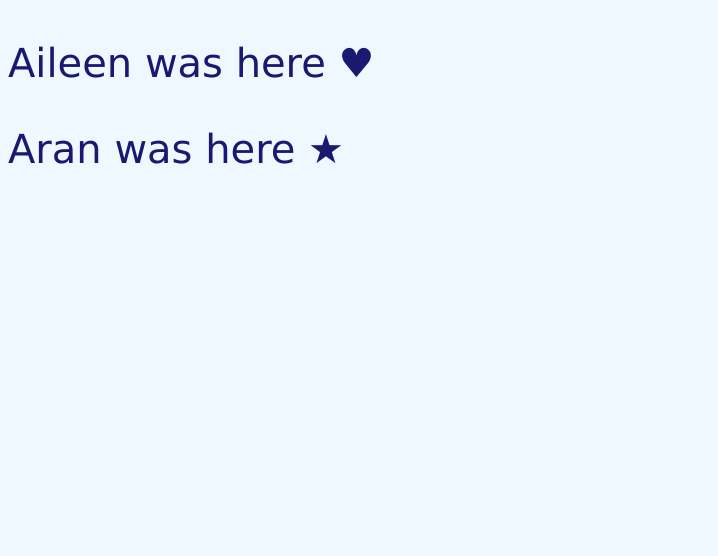
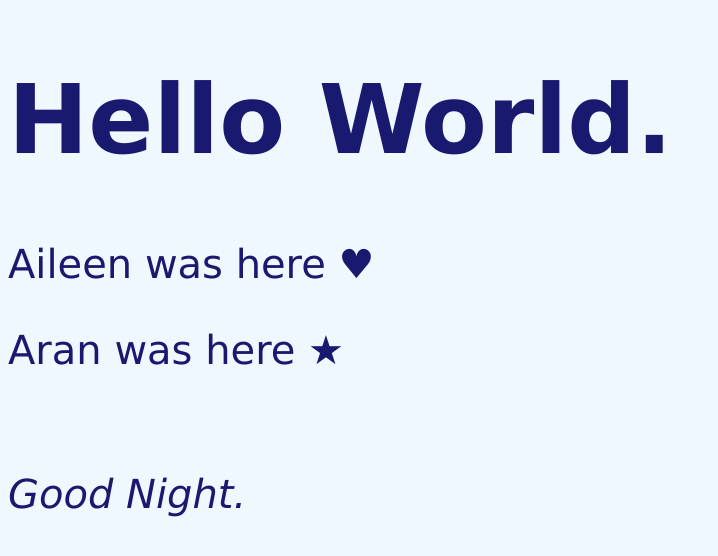
Before and after one commit to aixnxnx/new-repository, a plain HTML site: page index.html in a window 1280 px wide. Shown: the whole page, without its empty margins (0-718 px from the left). Drawn offline with Linux system fonts and the light colour scheme.

Commit message:
Changed html and css
html = added h1, another p; css = added h1, p

```diff
--- a/index.html
+++ b/index.html
@@ -5,8 +5,10 @@
     <link rel='stylesheet' href='style.css'>
   </head>
   <body>
-
+    <h1>Hello World.</h1>
     <p>Aileen was here &hearts;</p>
     <P>Aran was here &#9733;</P>
+    <br>
+    <p><i>Good Night.</i></p>
   </body>
 </html>
--- a/style.css
+++ b/style.css
@@ -1,8 +1,14 @@
 body {
-  font-family: Verdana, Geneva, Tahoma, sans-serif;
-  font-size:40px;
-  color:midnightblue;
   background-color: aliceblue;
   min-height: 100vh;
-
 }
+h1, p {
+  font-family: Verdana, Geneva, Tahoma, sans-serif;
+  color:midnightblue;
+}
+h1 {
+  font-size:96px;
+}
+p {
+  font-size:40px;
+}
```
